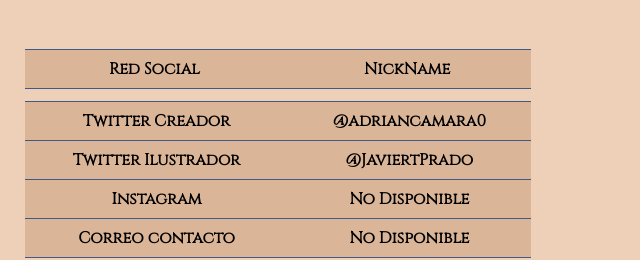
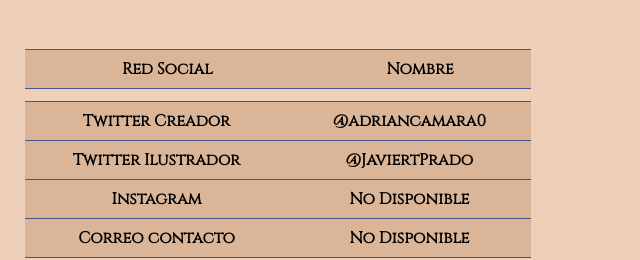
Before and after one commit to AdrianCaMu/AdrianCaMu.github.io, a plain HTML site: page Contacto.html in a window 1280 px wide. Shown: the part 1452-1712 px from the top of the page, 362-1002 px from the left. Drawn offline with nearby package versions, Linux system fonts and the light colour scheme; a web font is replaced by a local one.

Commit message:
Update Contacto.html

```diff
--- a/Contacto.html
+++ b/Contacto.html
@@ -88,7 +88,7 @@
         <table class = "redes">
             <tr>
                 <th>Red Social</th>
-                <th>NickName</th>
+                <th>Nombre</th>
             </tr>
         </table>
 
```
